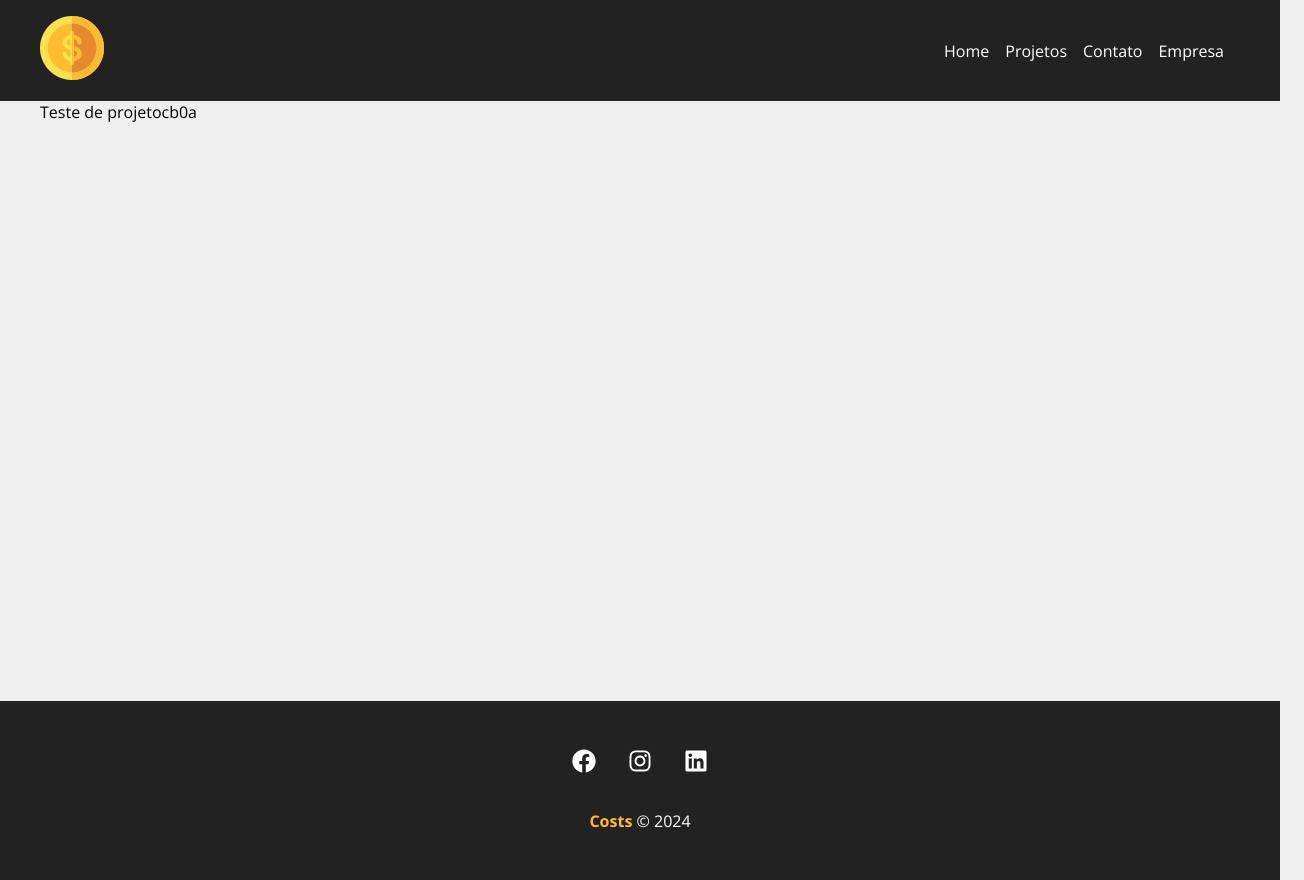
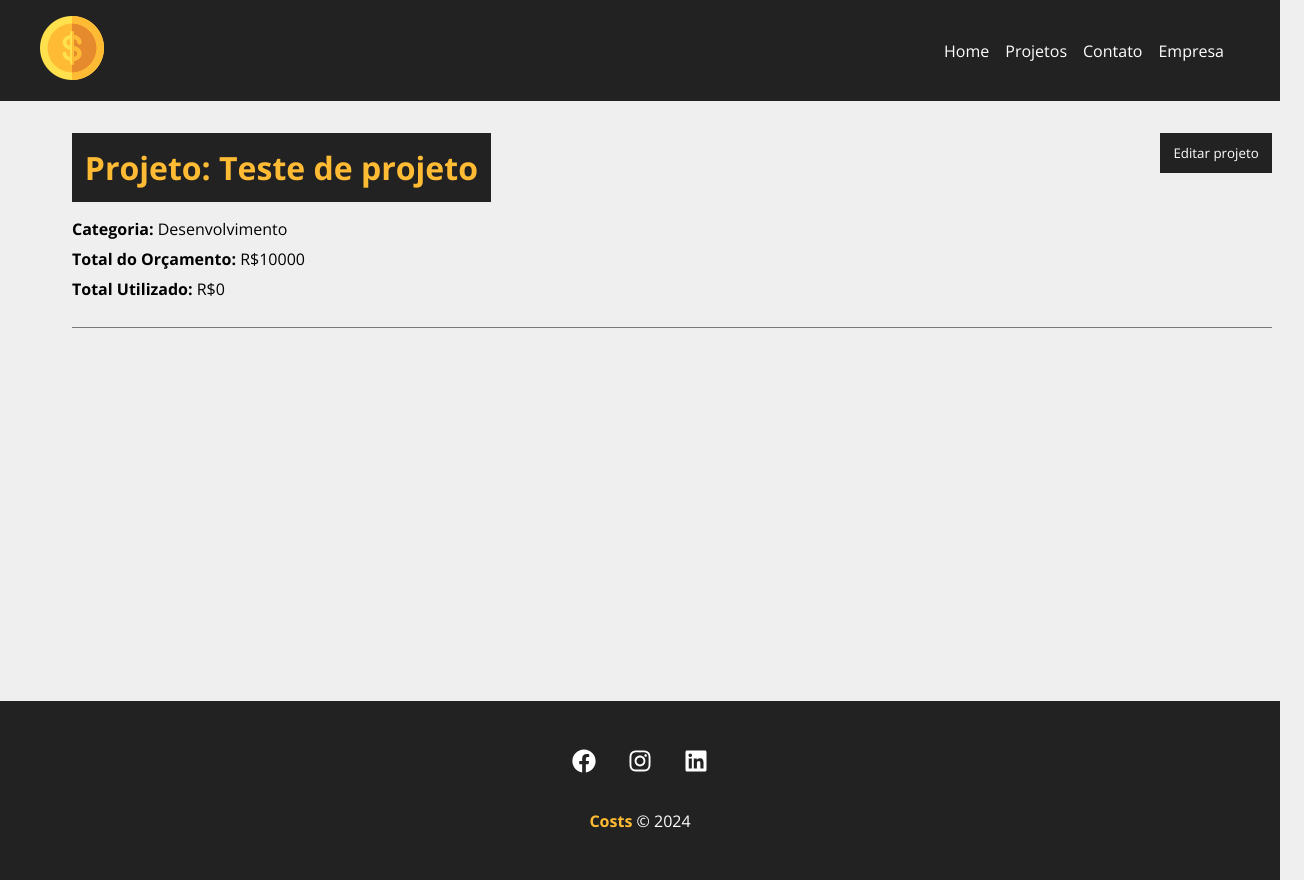
Before and after one commit to MendesS4/Costs-React, a React (Create React App) app in the folder costs/: page /project/cb0a in a window 1280 px wide. Shown: the whole page, 1304 px wide, since content can reach past the window. Built offline with nearby package versions, Linux system fonts and the light colour scheme; data requests are answered from the project's data file.

Commit message:
details form and view

```diff
--- a/costs/src/components/pages/Project.js
+++ b/costs/src/components/pages/Project.js
@@ -1,20 +1,26 @@
 import styles from './Project.module.css'
 
-import {useParams} from 'react-router-dom'
-import {useState, useEffect} from 'react'
+import { useParams } from 'react-router-dom'
+import { useState, useEffect } from 'react'
 
-function Project(){
+import Loading from '../layouts/Loading'
+import Container from '../layouts/Container'
 
-    const {id} = useParams()
+
+function Project() {
+
+    const { id } = useParams()
 
     const [project, setProject] = useState([])
+    const [showProjectForm, setShowProjectForm] = useState(false)
 
-    useEffect(() =>{
+    useEffect(() => {
 
-        fetch(`http://localhost:5000/projects/${id}` , {
-            method : 'GET',
-            headers : {
-                'Content-Type' : 'application/json',
+        setTimeout(() => {
+            fetch(`http://localhost:5000/projects/${id}`, {
+                method: 'GET',
+                headers: {
+                    'Content-Type': 'application/json',
                 },
             })
                 .then(resp => resp.json())
@@ -22,15 +28,45 @@ function Project(){
                     setProject(data)
                 })
                 .catch(err => console.log(err))
+        }, 1000)
 
     }, [id])
 
-    return(
+    function toggleProjectForm (){
+
+        setShowProjectForm(!showProjectForm)
+
+    }
+
+    return <> {project.name ? (
+        <div className={styles.project_details}>
+            <Container customClass="column">
+                <div className={styles.details_container}>
+                    <h1>Projeto: {project.name}</h1>
+                    <button className={styles.btn} onClick = {toggleProjectForm}>
+                        {!showProjectForm ? 'Editar projeto' : 'Fechar'}
+                    </button>
+                    {!showProjectForm ? (
+                        <div className={styles.project_info}>
                             <p>
-            {project.name}
-            {project.id}
+                                <span>Categoria:</span> {project.category.name}
                             </p>
-    )
+                            <p>
+                                <span>Total do Orçamento:</span> R${project.budget}
+                            </p>
+                            <p>
+                                <span>Total Utilizado:</span> R${project.cost}
+                            </p>
+                        </div>
+                    ) : (
+                        <div className={styles.project_info}>
+                            <p>Formulario</p>
+                        </div>
+                    )}
+                </div>
+            </Container>
+        </div>
+    ) : (<Loading />)} </>
 }
 
 export default Project
--- a/costs/src/components/pages/Project.module.css
+++ b/costs/src/components/pages/Project.module.css
@@ -0,0 +1,48 @@
+.project_details {
+    padding : 2em;
+}
+
+.project_details h1,
+.project_details h2,
+.project_details p {
+    margin-bottom: 0.5em;
+}
+
+.project_details h1 {
+    background-color : #222;
+    color: #FFBB33;
+    padding : 0.4em;
+}
+
+.project_details span {
+    font-weight: bold;
+}
+
+.details_container,
+.service_form_container {
+    border-bottom : 1px solid #7a7a7a;
+    margin-bottom : 1.2em;
+    padding-bottom : 1.2em;
+    display : flex;
+    justify-content: space-between;
+    flex-wrap: wrap;
+}
+
+.btn {
+    background-color : #222;
+    color : #fff;
+    padding : 0.5em 1em;
+    text-decoration : none;
+    transition: 0.5s;
+    cursor: pointer;
+    max-height: 40px;
+    border : none;
+}
+
+.btn:hover {
+    color: #FFBB33;
+}
+
+.project_info {
+    width: 100%;
+}
```
Lines whose indentation alone changed are shown as unchanged.
